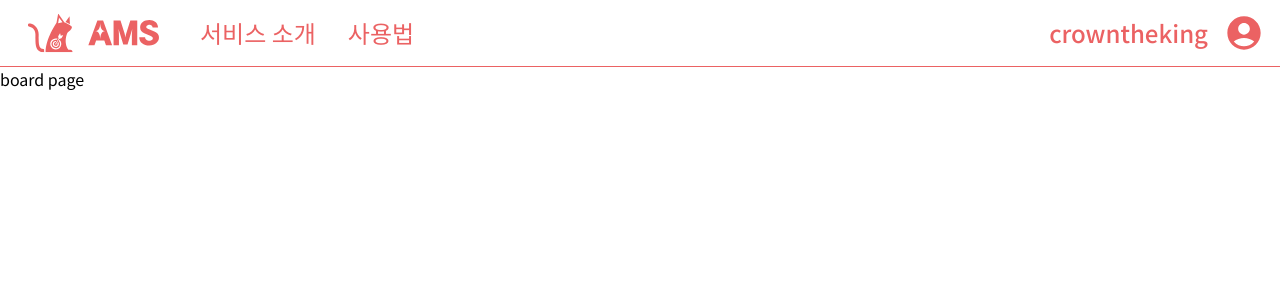
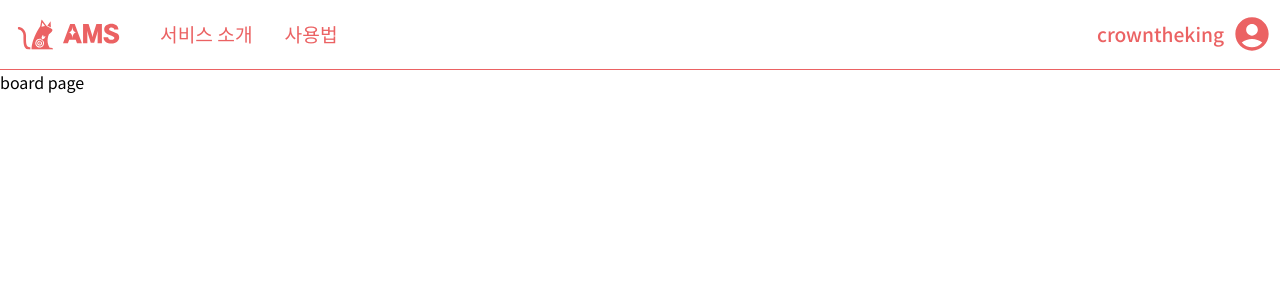
Before and after one commit to gsainfoteam/ziggle-ams-fe, a React (Vite) app: page / in a window 1280 px wide. Shown: the top 300 px of the page. Built offline with nearby package versions, Linux system fonts and the light colour scheme.

Commit message:
💄 Header: Adjusted sizes

```diff
--- a/src/components/Header.tsx
+++ b/src/components/Header.tsx
@@ -3,16 +3,14 @@ import { Link } from "react-router-dom";
 import styled from "styled-components";
 
 import accountIcon from "../assets/accountIcon.svg";
-import iconInverted from "../assets/iconInverted.svg";
-import textLogo from "../assets/textLogo.svg";
+import iconTextLogo from "../assets/iconTextLogo.svg";
 
 const Container = styled.header`
   display: flex;
-  padding: 0.5rem 1rem;
+  padding: 0.2em 0.5em;
   color: #eb6263;
   justify-content: space-between;
   align-items: center;
-  height: 50px;
   border-bottom: 1px solid #eb6263;
 `;
 
@@ -21,7 +19,7 @@ const HomeLogo = styled.div`
   align-items: center;
 
   img {
-    width: 4.5rem;
+    width: 7rem;
   }
 `;
 
@@ -32,13 +30,13 @@ const Actions = styled.div`
   ul {
     list-style: none;
     display: flex;
-    font-size: 1.5rem;
+    font-size: 1.2rem;
     gap: 2rem;
 
     a {
       color: inherit;
       text-decoration: none;
-      font-weight: 700;
+      font-weight: 500;
     }
   }
 `;
@@ -47,17 +45,15 @@ const LoginButton = styled.button`
   border: 1px solid #eb6263;
   border-radius: 8px;
   background-color: white;
-  width: 70px;
-  height: 35px;
-  font-weight: 700;
+  padding: 0.5em 0.8em;
+  font-weight: 500;
   font-size: 1rem;
-  color: #eb6263;
+  color: inherit;
 
   &:hover {
     cursor: pointer;
     background-color: #eb6263;
     color: white;
-    box-shadow: 0 0 3px black;
   }
   &:active {
     box-shadow: none;
@@ -65,11 +61,11 @@ const LoginButton = styled.button`
 `;
 
 const AccountButton = styled.div`
-  font-size: 1.5rem;
+  font-size: 1.2rem;
   font-weight: 500;
   display: flex;
   align-items: center;
-  gap: 1rem;
+  gap: 0.5rem;
 
   &:hover {
     cursor: pointer;
@@ -92,8 +88,7 @@ const Header = () => {
       <Actions>
         <Link to="/">
           <HomeLogo>
-            <img src={iconInverted} alt="ams icon" />
-            <img src={textLogo} alt="ams text HomeLogo" />
+            <img src={iconTextLogo} alt="ams icon and text logo" />
           </HomeLogo>
         </Link>
         <nav>
```
Also changed, not shown: src/assets/iconTextLogo.svg (added).
